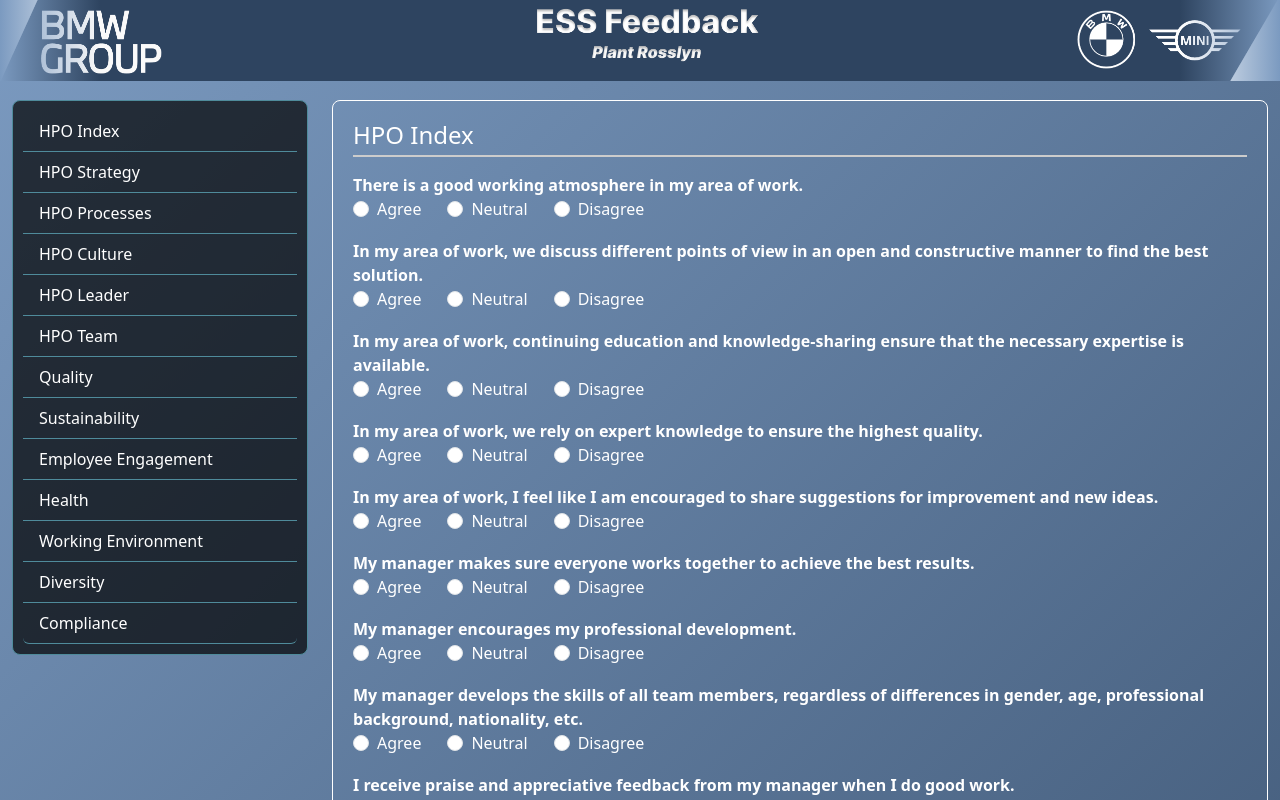
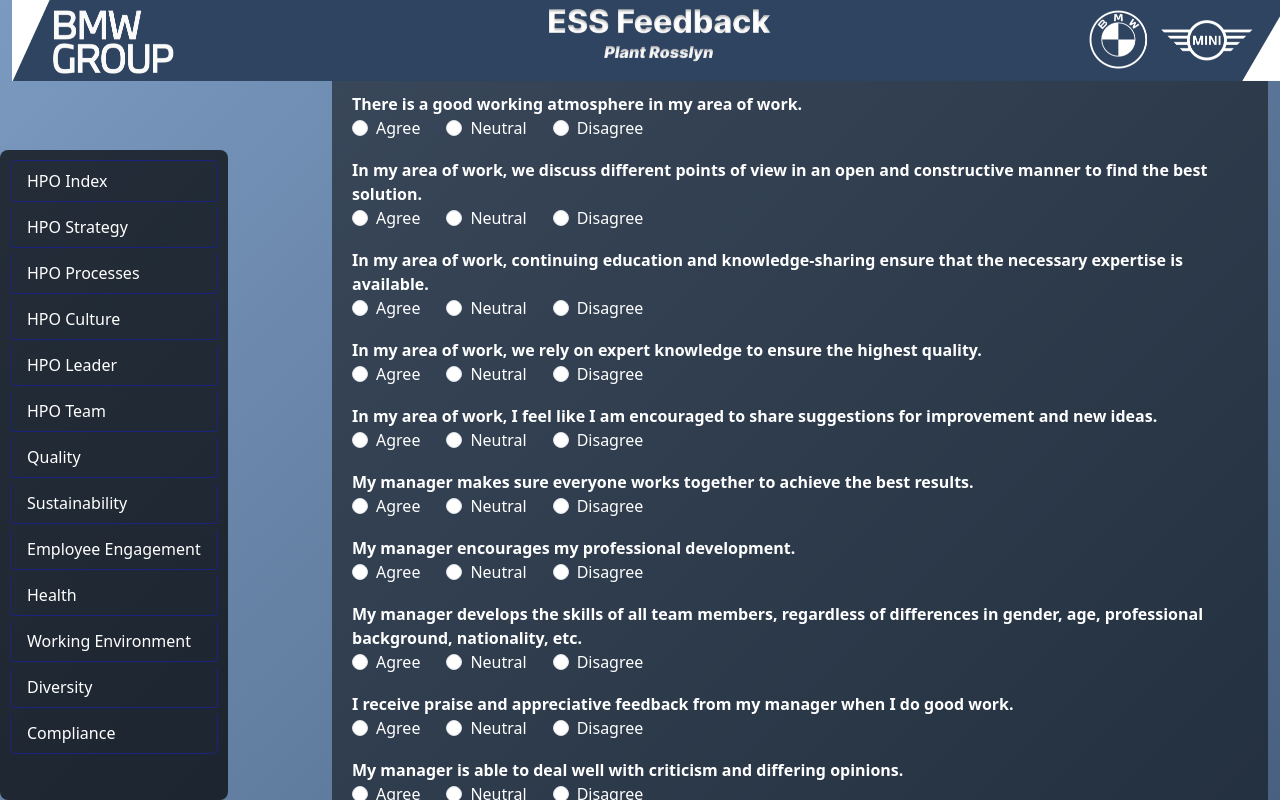
Before and after one commit to Slyvestor/amplify-fullstack, a React (Create React App) app: page / in a window 1280 px wide. Shown: the top 800 px of the page. Built offline with nearby package versions, Linux system fonts and the light colour scheme.

Commit message:
Updated Version

```diff
--- a/src/App.css
+++ b/src/App.css
@@ -7,20 +7,16 @@
 
 .App {
   padding: 20px;
-  padding-top: 100px; /* Adjust this value as needed */
   color: white;
 }
 
 .header {
   text-align: center;
-  margin-bottom: 0; /* Ensure no extra margin */
+  margin-bottom: 20px;
   position: fixed;
+  width: 100%;
+  z-index: 1000;
   top: 0;
-  left: 0;
-  right: 0;
-  z-index: 1000;
-  overflow: hidden;
-  background-color: #2e4460; /* Add background color to avoid transparency issues */
 }
 
 .header img {
@@ -28,34 +24,11 @@
   height: auto;
 }
 
-.header::before,
-.header::after {
-  content: "";
-  position: absolute;
-  top: 0;
-  bottom: 0;
-  width: 100px; /* Adjust the width to control the fade effect */
-  background: linear-gradient(to right, rgba(123, 154, 192, 1), rgba(123, 154, 192, 0));
-  z-index: 1;
-}
-
-.header::after {
-  right: 0;
-  left: auto;
-  background: linear-gradient(to left, rgba(123, 154, 192, 1), rgba(123, 154, 192, 0));
-}
-
-.header img {
-  position: relative;
-  z-index: 0;
-}
-
 .survey-section {
   margin-bottom: 20px;
-  background-color: transparent;
+  background-color: rgba(0, 0, 0, 0.5);
   padding: 20px;
   border-radius: 8px;
-  border: 1px solid white;
   color: white;
 }
 
@@ -64,7 +37,6 @@
   margin-bottom: 10px;
   border-bottom: 2px solid #ccc;
   padding-bottom: 5px;
-  color: white;
 }
 
 .survey-statement {
@@ -74,12 +46,10 @@
 .survey-statement p {
   margin: 0;
   font-weight: bold;
-  color: white;
 }
 
 .survey-statement label {
   margin-right: 10px;
-  color: white;
 }
 
 button {
@@ -99,19 +69,34 @@
 }
 
 .sidebar {
-  background-color: rgba(0, 0, 0, 0.7); /* Darker background for better visibility */
+  background-color: rgba(0, 0, 0, 0.7);
   padding: 10px;
   border-radius: 8px;
-  border: 1px solid #4F8B9B; /* Border color matching the theme */
+  position: fixed;
+  top: 150px;
+  left: 0;
+  height: calc(100% - 150px);
+  overflow-y: auto;
 }
 
 .sidebar .list-group-item {
   background-color: transparent;
-  border: none;
-  color: #FFFFFF; /* White text for better contrast */
-  border-bottom: 1px solid #4F8B9B; /* Border color matching the theme */
+  border: 1px solid #1a237e;
+  color: white;
+  margin-bottom: 5px;
+  border-radius: 4px;
 }
 
 .sidebar .list-group-item:hover {
-  background-color: rgba(255, 255, 255, 0.1); /* Slightly darker hover effect */
+  background-color: rgba(255, 255, 255, 0.2);
 }
+
+.footer {
+  background-color: rgba(0, 0, 0, 0.7);
+  color: white;
+  text-align: center;
+  padding: 10px;
+  position: fixed;
+  bottom: 0;
+  width: 100%;
+}
--- a/src/App.js
+++ b/src/App.js
@@ -3,6 +3,7 @@
 import Header from './components/Header';
 import SurveySection from './components/SurveySection';
 import Sidebar from './components/Sidebar';
+import Footer from './components/Footer';
 
 const survey = [
   {
--- /dev/null
+++ b/src/components/Footer.js
@@ -0,0 +1,12 @@
+import React from 'react';
+
+const Footer = () => {
+  return (
+    <footer className="footer">
+      <p>&copy; 2024 BMW Group. All rights reserved.</p>
+      <p>Developed by Sylvestor Sehlare Im Auftrag von / by order of TX-R-1-S</p>
+    </footer>
+  );
+};
+
+export default Footer;
```
